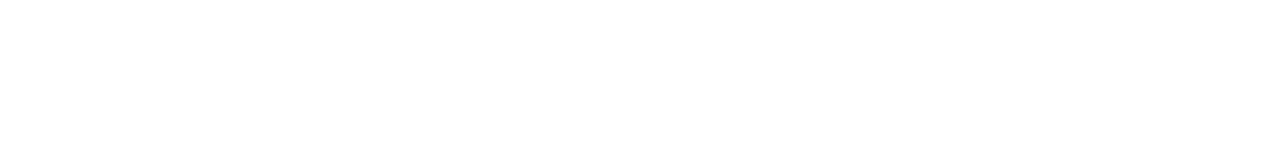
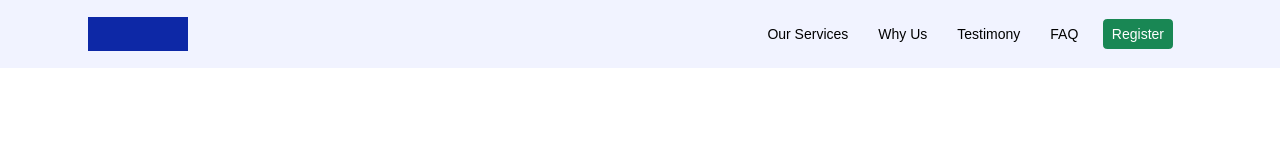
Before and after one commit to gnitnigdy/Gold, a website: page index.html in a window 1280 px wide. Drawn offline with nearby package versions, Linux system fonts and the light colour scheme.

Commit message:
Navbar Desktop and Mobile Finalization

```diff
--- /dev/null
+++ b/assets/css/general.css
@@ -0,0 +1,67 @@
+* {
+  margin: 0;
+  padding: 0;
+  box-sizing: border-box;
+  /* border: 1px solid red; */
+}
+
+html {
+  font-size: 10px;
+}
+
+body {
+  font-family: Arial, sans-serif;
+  font-weight: 400;
+  line-height: 1;
+  color: black;
+}
+
+/* Start of Navbar Section */
+#offcanvasNavbar {
+  width: 300px;
+}
+
+#mainNavbar {
+  background-color: #f1f3ff;
+  font-size: 1.4rem;
+  line-height: 2;
+}
+
+#bcrNavbarBrand {
+  display: block;
+  background-color: #0d28a6;
+  width: 10rem;
+  height: 3.4rem;
+}
+
+.btn-nav-custom {
+  font-size: 1.4rem;
+}
+.custom-navbar-margin {
+  margin-left: 8rem !important;
+  margin-right: 8rem !important;
+}
+
+.navbar-toggler {
+  width: 3.4rem;
+  height: 3.4rem;
+}
+.nav-item .nav-link {
+  color: black;
+  font-weight: 400;
+}
+/* End of Navbar Section */
+
+/* media queries */
+@media only screen and (max-width: 768px) {
+  .offcanvas-body .navbar-nav .nav-item:first-child {
+    margin-top: 0;
+  }
+  .offcanvas-body .navbar-nav .nav-item {
+    margin-top: 20px;
+  }
+  .custom-navbar-margin {
+    margin-left: 1.5rem !important;
+    margin-right: 1.5rem !important;
+  }
+}
--- a/index.html
+++ b/index.html
@@ -3,7 +3,77 @@
   <head>
     <meta charset="UTF-8" />
     <meta name="viewport" content="width=device-width, initial-scale=1.0" />
+    <link
+      rel="stylesheet"
+      href="/node_modules/bootstrap/dist/css/bootstrap.min.css"
+    />
+    <link rel="stylesheet" href="assets/css/general.css" />
     <title>Gold Challenge - Binar Car Rental</title>
   </head>
-  <body></body>
+  <body>
+    <!-- start of nav section -->
+    <nav class="navbar navbar-expand-md py-4" id="mainNavbar">
+      <div class="container-fluid custom-navbar-margin">
+        <a class="navbar-brand" id="bcrNavbarBrand" href="#"></a>
+        <button
+          class="navbar-toggler"
+          type="button"
+          data-bs-toggle="offcanvas"
+          data-bs-target="#offcanvasNavbar"
+          aria-controls="offcanvasNavbar"
+          aria-label="Toggle navigation"
+        >
+          <span class="navbar-toggler-icon"></span>
+        </button>
+        <div
+          class="offcanvas offcanvas-end"
+          tabindex="-1"
+          id="offcanvasNavbar"
+          aria-labelledby="offcanvasNavbarLabel"
+        >
+          <div class="offcanvas-header">
+            <h5 class="offcanvas-title ps-3 mt-4" id="offcanvasNavbarLabel">
+              BCR
+            </h5>
+            <button
+              type="button"
+              class="btn-close me-3"
+              data-bs-dismiss="offcanvas"
+              aria-label="Close"
+            ></button>
+          </div>
+          <div class="offcanvas-body">
+            <ul
+              class="navbar-nav justify-content-end flex-grow-1 pe-3 align-items-md-center"
+            >
+              <li class="nav-item mx-3">
+                <a class="nav-link" aria-current="page" href="#"
+                  >Our Services</a
+                >
+              </li>
+              <li class="nav-item mx-3">
+                <a class="nav-link" href="#">Why Us</a>
+              </li>
+              <li class="nav-item mx-3">
+                <a class="nav-link" href="#">Testimony</a>
+              </li>
+              <li class="nav-item mx-3">
+                <a class="nav-link" href="#">FAQ</a>
+              </li>
+              <li class="nav-item mx-3">
+                <button
+                  class="btn btn-success btn-nav-custom"
+                  style="width: 100%"
+                >
+                  Register
+                </button>
+              </li>
+            </ul>
+          </div>
+        </div>
+      </div>
+    </nav>
+    <script src="/node_modules/bootstrap/dist/js/bootstrap.bundle.min.js"></script>
+    <!-- end of nav section -->
+  </body>
 </html>
```
